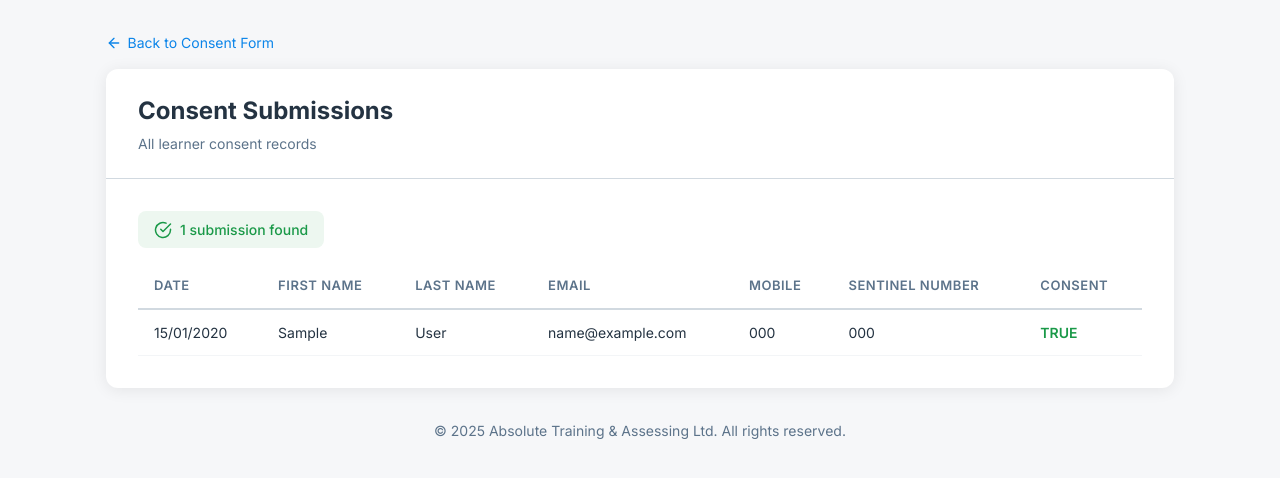
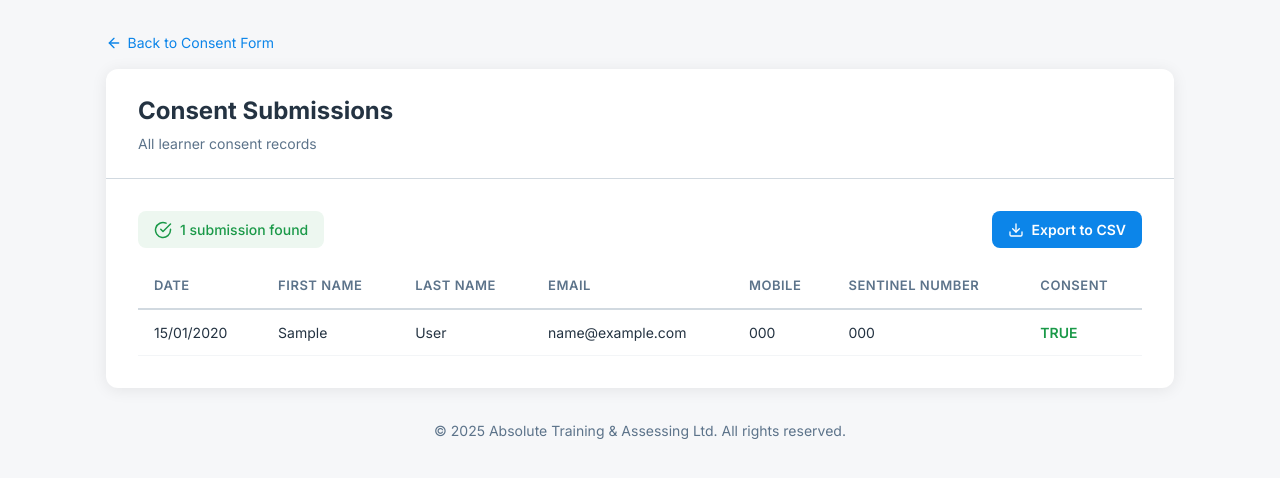
Before and after one commit to iamcategoryx/learner-consent-app, a PHP site: page /submissions.php in a window 1280 px wide. Shown: the top 478 px of the page. Run offline with PHP 8.4, Linux system fonts and the light colour scheme; tables that the repository leaves empty hold one stand-in row (values such as "Sample post"); some libraries are stand-ins or nearby versions.

Commit message:
Add CSV export button to submissions page (both versions)

```diff
--- a/php-app/css/style.css
+++ b/php-app/css/style.css
@@ -405,6 +405,15 @@ body {
     margin-top: 0.25rem;
 }
 
+.submissions-toolbar {
+    display: flex;
+    align-items: center;
+    justify-content: space-between;
+    flex-wrap: wrap;
+    gap: 0.75rem;
+    margin-bottom: 1rem;
+}
+
 .count-badge {
     display: inline-flex;
     align-items: center;
@@ -415,12 +424,37 @@ body {
     padding: 0.5rem 1rem;
     background: hsla(142, 71%, 35%, 0.08);
     border-radius: var(--radius);
-    margin-bottom: 1rem;
 }
 
 .count-badge svg {
     width: 18px;
     height: 18px;
+}
+
+.btn-export {
+    display: inline-flex;
+    align-items: center;
+    gap: 0.5rem;
+    padding: 0.5rem 1rem;
+    background: var(--primary);
+    color: var(--primary-foreground);
+    border: none;
+    border-radius: var(--radius);
+    font-size: 0.875rem;
+    font-weight: 600;
+    font-family: inherit;
+    text-decoration: none;
+    cursor: pointer;
+    transition: background 0.2s, transform 0.1s;
+}
+
+.btn-export:hover {
+    background: hsl(207, 90%, 42%);
+    transform: translateY(-1px);
+}
+
+.btn-export:active {
+    transform: translateY(0);
 }
 
 .table-wrap {
--- a/php-app/submissions.php
+++ b/php-app/submissions.php
@@ -44,9 +44,17 @@ try {
                         <span><?= htmlspecialchars($error) ?></span>
                     </div>
                 <?php else: ?>
-                    <div class="count-badge">
-                        <svg xmlns="http://www.w3.org/2000/svg" viewBox="0 0 24 24" fill="none" stroke="currentColor" stroke-width="2" stroke-linecap="round" stroke-linejoin="round"><path d="M22 11.08V12a10 10 0 1 1-5.93-9.14"/><polyline points="22 4 12 14.01 9 11.01"/></svg>
-                        <?= count($rows) ?> submission<?= count($rows) !== 1 ? 's' : '' ?> found
+                    <div class="submissions-toolbar">
+                        <div class="count-badge">
+                            <svg xmlns="http://www.w3.org/2000/svg" viewBox="0 0 24 24" fill="none" stroke="currentColor" stroke-width="2" stroke-linecap="round" stroke-linejoin="round"><path d="M22 11.08V12a10 10 0 1 1-5.93-9.14"/><polyline points="22 4 12 14.01 9 11.01"/></svg>
+                            <?= count($rows) ?> submission<?= count($rows) !== 1 ? 's' : '' ?> found
+                        </div>
+                        <?php if (count($rows) > 0): ?>
+                            <a href="api/export.php" class="btn-export" data-testid="button-export-csv">
+                                <svg xmlns="http://www.w3.org/2000/svg" width="16" height="16" viewBox="0 0 24 24" fill="none" stroke="currentColor" stroke-width="2" stroke-linecap="round" stroke-linejoin="round"><path d="M21 15v4a2 2 0 0 1-2 2H5a2 2 0 0 1-2-2v-4"/><polyline points="7 10 12 15 17 10"/><line x1="12" y1="15" x2="12" y2="3"/></svg>
+                                Export to CSV
+                            </a>
+                        <?php endif; ?>
                     </div>
 
                     <?php if (count($rows) > 0): ?>
```
Also changed, not shown: client/src/pages/submissions-list.tsx (+22 -6 lines), php-app/api/export.php (added, +49 -0 lines), server/routes.ts (+36 -0 lines).
